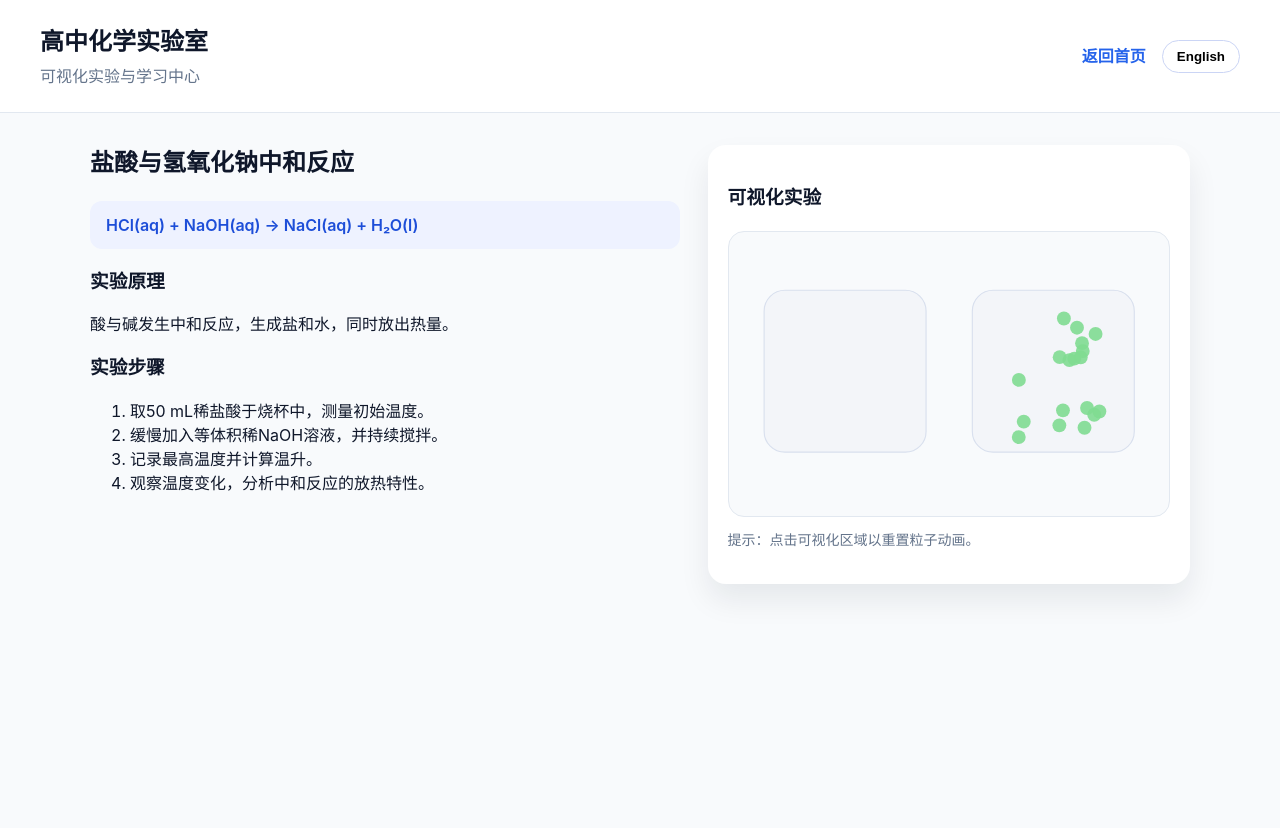
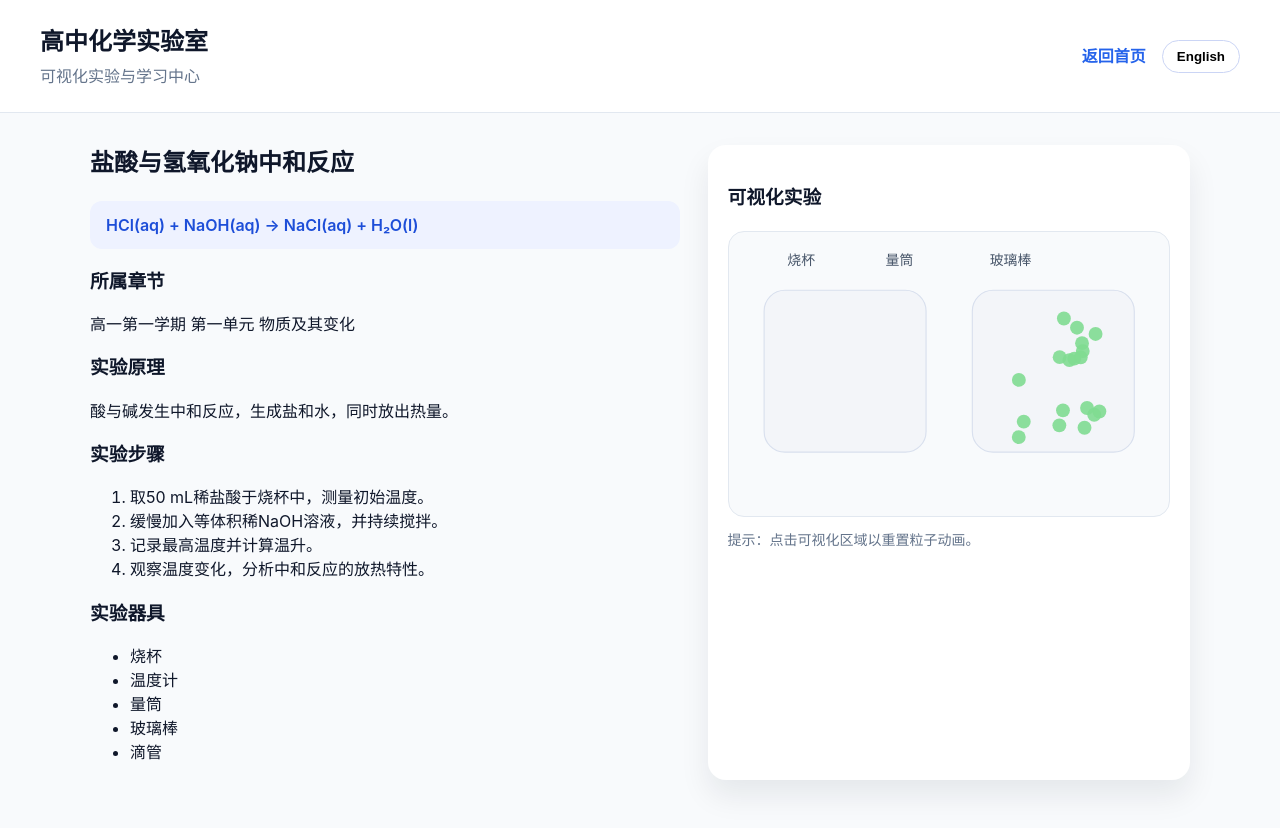
Before and after one commit to azusachin/yaya, a React (Vite) app: page /experiments/acid-base-neutralization in a window 1280 px wide. Shown: the top 828 px of the page. Before the commit the page ends 800 px from the top, so only its background shows below. Built offline with nearby package versions, Linux system fonts and the light colour scheme.

Commit message:
Add unit info and apparatus details

```diff
--- a/src/components/ExperimentPage.jsx
+++ b/src/components/ExperimentPage.jsx
@@ -23,6 +23,10 @@ const ExperimentPage = () => {
           <h2>{experiment.title[language]}</h2>
           <p className="equation">{experiment.equation[language]}</p>
           <div className="detail__section">
+            <h3>{language === "zh" ? "所属章节" : "Unit"}</h3>
+            <p>{experiment.unit?.[language] ?? (language === "zh" ? "未标注" : "Not specified")}</p>
+          </div>
+          <div className="detail__section">
             <h3>{language === "zh" ? "实验原理" : "Principle"}</h3>
             <p>{experiment.principle[language]}</p>
           </div>
@@ -34,10 +38,18 @@ const ExperimentPage = () => {
               ))}
             </ol>
           </div>
+          <div className="detail__section">
+            <h3>{language === "zh" ? "实验器具" : "Apparatus"}</h3>
+            <ul>
+              {(experiment.apparatus?.[language] ?? []).map((item) => (
+                <li key={item}>{item}</li>
+              ))}
+            </ul>
+          </div>
         </div>
         <div className="detail__visual">
           <h3>{language === "zh" ? "可视化实验" : "Visualization"}</h3>
-          <ExperimentVisual experimentId={experiment.id} />
+          <ExperimentVisual experimentId={experiment.id} language={language} />
           <p className="visual__note">
             {language === "zh"
               ? "提示：点击可视化区域以重置粒子动画。"
--- a/src/components/ExperimentVisual.jsx
+++ b/src/components/ExperimentVisual.jsx
@@ -6,21 +6,51 @@ const presets = {
   "acid-base-neutralization": {
     left: "#5e9bff",
     right: "#ff7b7b",
-    product: "#7fdb91"
+    product: "#7fdb91",
+    apparatus: [
+      { label: "烧杯", x: 40, y: 18 },
+      { label: "量筒", x: 125, y: 18 },
+      { label: "玻璃棒", x: 215, y: 18 }
+    ],
+    apparatusEn: [
+      { label: "Beaker", x: 40, y: 18 },
+      { label: "Cylinder", x: 125, y: 18 },
+      { label: "Glass rod", x: 215, y: 18 }
+    ]
   },
   "oxygen-preparation": {
     left: "#9b7bff",
     right: "#ffc857",
-    product: "#75d5ff"
+    product: "#75d5ff",
+    apparatus: [
+      { label: "锥形瓶", x: 35, y: 18 },
+      { label: "导管", x: 120, y: 18 },
+      { label: "集气瓶", x: 205, y: 18 }
+    ],
+    apparatusEn: [
+      { label: "Flask", x: 35, y: 18 },
+      { label: "Tube", x: 120, y: 18 },
+      { label: "Gas jar", x: 205, y: 18 }
+    ]
   },
   "copper-sulfate-crystallization": {
     left: "#3b82f6",
     right: "#60a5fa",
-    product: "#2563eb"
+    product: "#2563eb",
+    apparatus: [
+      { label: "烧杯", x: 40, y: 18 },
+      { label: "漏斗", x: 125, y: 18 },
+      { label: "滤纸", x: 210, y: 18 }
+    ],
+    apparatusEn: [
+      { label: "Beaker", x: 40, y: 18 },
+      { label: "Funnel", x: 125, y: 18 },
+      { label: "Filter", x: 210, y: 18 }
+    ]
   }
 };
 
-const ExperimentVisual = ({ experimentId }) => {
+const ExperimentVisual = ({ experimentId, language = "zh" }) => {
   const svgRef = useRef(null);
   const [seed, setSeed] = useState(0);
 
@@ -54,6 +84,18 @@ const ExperimentVisual = ({ experimentId }) => {
       .attr("fill", "#f3f5f9")
       .attr("stroke", "#d9e0ee");
 
+    const apparatusLabels = language === "zh" ? palette.apparatus : palette.apparatusEn;
+    svg
+      .selectAll(".apparatus-label")
+      .data(apparatusLabels)
+      .join("text")
+      .attr("class", "apparatus-label")
+      .attr("x", (d) => d.x)
+      .attr("y", (d) => d.y)
+      .attr("fill", "#475569")
+      .attr("font-size", 12)
+      .text((d) => d.label);
+
     const particles = Array.from({ length: 18 }).map((_, index) => ({
       id: index,
       x: 60 + Math.random() * 80,
@@ -85,11 +127,15 @@ const ExperimentVisual = ({ experimentId }) => {
     });
 
     return () => animation.stop();
-  }, [experimentId, seed]);
+  }, [experimentId, seed, language]);
 
   return (
     <div className="visual" onClick={() => setSeed((value) => value + 1)}>
-      <svg ref={svgRef} role="img" aria-label="实验可视化" />
+      <svg
+        ref={svgRef}
+        role="img"
+        aria-label={language === "zh" ? "实验可视化" : "Experiment visualization"}
+      />
     </div>
   );
 };
--- a/src/components/HomePage.jsx
+++ b/src/components/HomePage.jsx
@@ -60,6 +60,15 @@ const HomePage = () => {
         <TagFilter tags={tags} activeTag={activeTag} onSelect={setActiveTag} />
       </div>
 
+      <div className="unit">
+        <h2>{language === "zh" ? "高一第一学期 第一单元" : "Grade 10 Semester 1 Unit 1"}</h2>
+        <p>
+          {language === "zh"
+            ? "物质及其变化（江苏教材）：本单元常见实验按章节整理如下。"
+            : "Matter and its changes (Jiangsu textbooks): experiments organized by unit."}
+        </p>
+      </div>
+
       <div className="grid">
         {filtered.map((experiment) => (
           <ExperimentCard key={experiment.id} experiment={experiment} />
--- a/src/data/experiments.js
+++ b/src/data/experiments.js
@@ -1,6 +1,10 @@
 export const experiments = [
   {
     id: "acid-base-neutralization",
+    unit: {
+      zh: "高一第一学期 第一单元 物质及其变化",
+      en: "Grade 10 Semester 1 Unit 1: Matter and Its Changes"
+    },
     tags: ["酸碱中和", "滴定", "热效应"],
     title: {
       zh: "盐酸与氢氧化钠中和反应",
@@ -27,10 +31,18 @@ export const experiments = [
         "Record the peak temperature and calculate the rise.",
         "Analyze the exothermic nature of neutralization."
       ]
+    },
+    apparatus: {
+      zh: ["烧杯", "温度计", "量筒", "玻璃棒", "滴管"],
+      en: ["Beaker", "Thermometer", "Graduated cylinder", "Glass rod", "Dropper"]
     }
   },
   {
     id: "oxygen-preparation",
+    unit: {
+      zh: "高一第一学期 第一单元 物质及其变化",
+      en: "Grade 10 Semester 1 Unit 1: Matter and Its Changes"
+    },
     tags: ["气体制备", "催化", "分解"],
     title: {
       zh: "过氧化氢制氧气",
@@ -57,10 +69,18 @@ export const experiments = [
         "Collect oxygen by water displacement.",
         "Test oxygen with a glowing splint."
       ]
+    },
+    apparatus: {
+      zh: ["锥形瓶", "导管", "集气瓶", "水槽", "滴管"],
+      en: ["Erlenmeyer flask", "Delivery tube", "Gas jar", "Water trough", "Dropper"]
     }
   },
   {
     id: "copper-sulfate-crystallization",
+    unit: {
+      zh: "高一第一学期 第一单元 物质及其变化",
+      en: "Grade 10 Semester 1 Unit 1: Matter and Its Changes"
+    },
     tags: ["结晶", "溶解度", "过滤"],
     title: {
       zh: "硫酸铜结晶",
@@ -87,6 +107,10 @@ export const experiments = [
         "Cool naturally and observe crystal formation.",
         "Record crystal shape and analyze conditions."
       ]
+    },
+    apparatus: {
+      zh: ["烧杯", "酒精灯", "漏斗", "滤纸", "玻璃棒"],
+      en: ["Beaker", "Alcohol lamp", "Funnel", "Filter paper", "Glass rod"]
     }
   }
 ];
--- a/src/styles.css
+++ b/src/styles.css
@@ -107,6 +107,22 @@ a {
   display: flex;
   flex-direction: column;
   gap: 16px;
+}
+
+.unit {
+  background: #ffffff;
+  padding: 20px;
+  border-radius: 16px;
+  box-shadow: 0 12px 30px rgba(15, 23, 42, 0.08);
+}
+
+.unit h2 {
+  margin: 0 0 8px;
+}
+
+.unit p {
+  margin: 0;
+  color: #475569;
 }
 
 .search {
```
